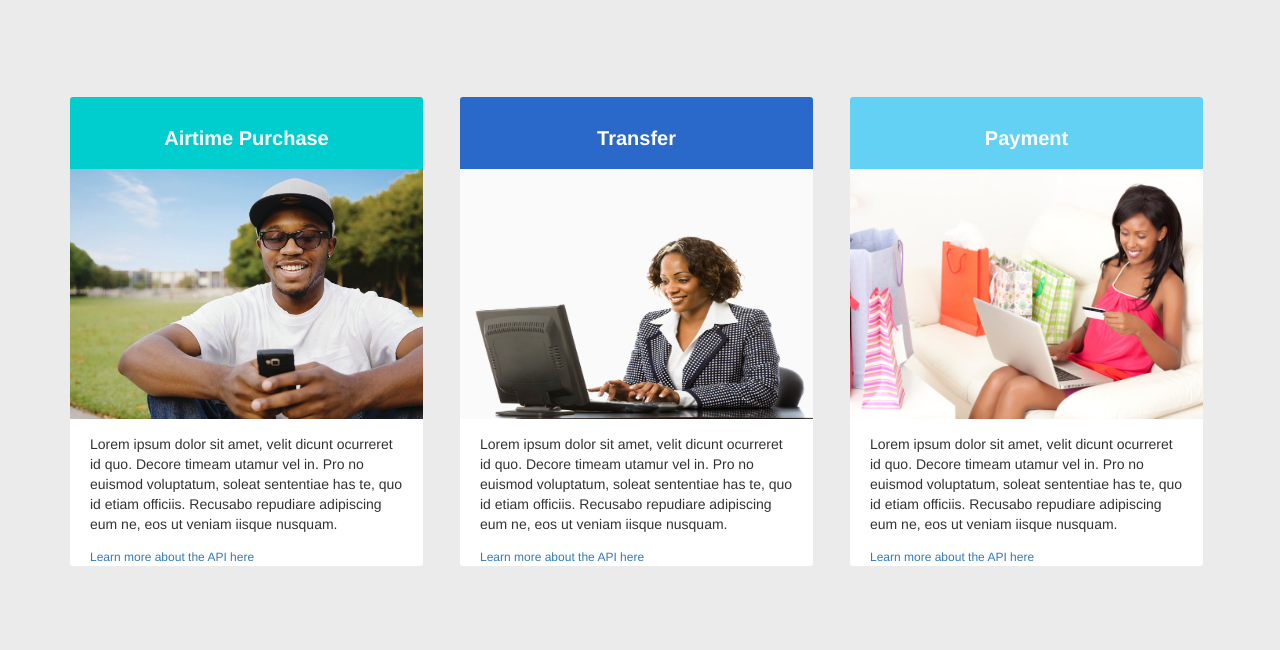
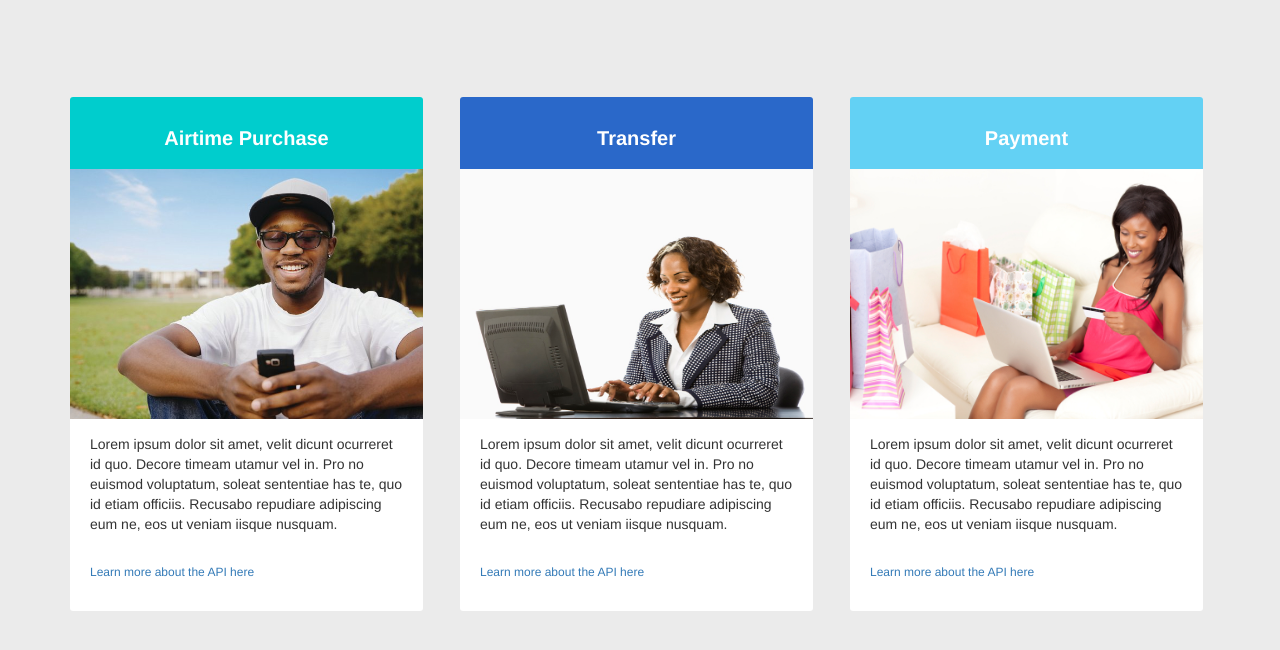
Before and after one commit to paywithcapturemw/DeveloperCentral, a website: page public/index.html in a window 1280 px wide. Shown: the part 136-786 px from the top of the page. Drawn offline with nearby package versions, Linux system fonts and the light colour scheme; some packages are replaced by stand-ins of ours; files that its build step writes are made by us from their sources.

Commit message:
Updated the styles:added some padding to the service divs

```diff
--- a/public/styles/main.css
+++ b/public/styles/main.css
@@ -52,7 +52,8 @@ div.service-title.purchase h2, div.service-title.transfer h2, div.service-title.
   margin-bottom: 15px;
 }
 .service-div a p{
-  margin: 15px 0;
+  padding-bottom: 30px;
+  margin-top: 30px;
   font-size: 12px;
 }
 .service-div p{
```
